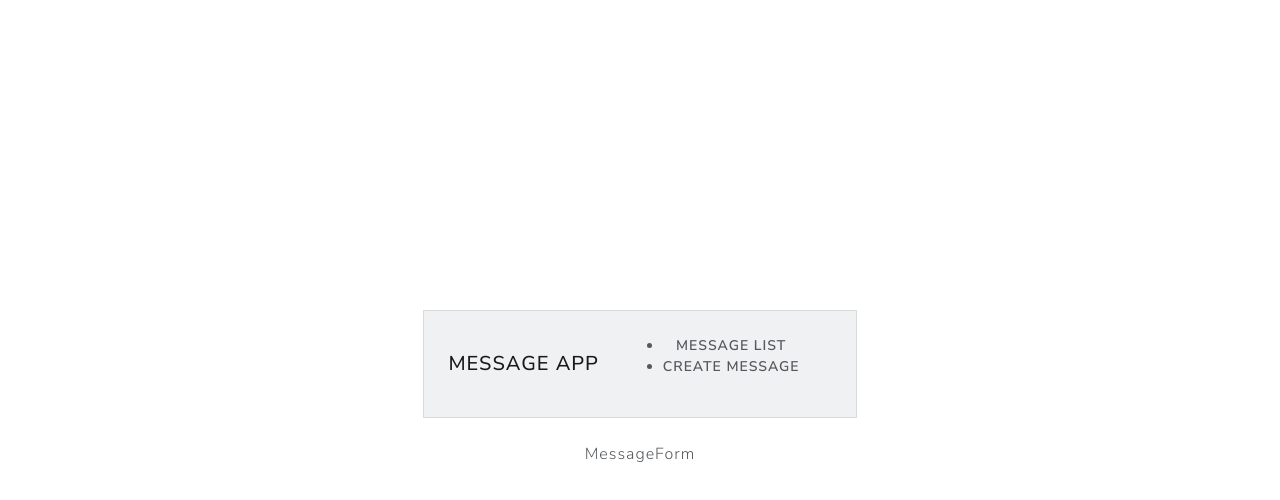
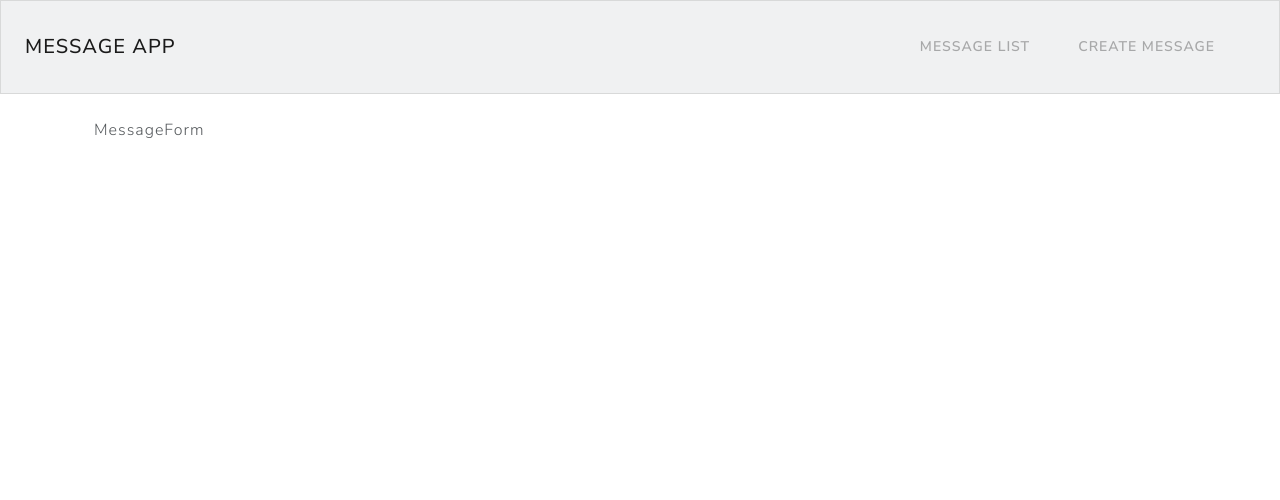
Before and after one commit to dashfuentes/b14-graphql, a React (Vite) app in the folder graphql-yoga-client/vite-project/: page / in a window 1280 px wide. Shown: the top 500 px of the page. Built offline with nearby package versions, Linux system fonts and the light colour scheme.

Commit message:
rename component extensions file

```diff
--- a/graphql-yoga-client/vite-project/src/App.css
+++ b/graphql-yoga-client/vite-project/src/App.css
@@ -1,8 +1,6 @@
 #root {
-  max-width: 1280px;
-  margin: 0 auto;
-  padding: 2rem;
-  text-align: center;
+  width: 100vw;
+  height: 100vh;
 }
 
 .logo {
--- a/graphql-yoga-client/vite-project/src/components/Navbar.js
+++ b/graphql-yoga-client/vite-project/src/components/Navbar.jsx
@@ -12,12 +12,14 @@ const Navbar = () => {
 				type="button"
 				data-toggle="collapse"
 				data-target="#navbarNav"
-				aria-label="Toggle navigation"
+				aria-controls="navbarNav"
+                aria-expanded="false"
+                aria-label="Toggle navigation"
 			>
 				<span className="navbar-toggler-icon" />
 			</button>
 			<div className="collapse navbar-collapse" id="navbarNav">
-				<ul>
+				<ul className="navbar-nav ms-auto">
 					<li className="nav-item">
 						<Link className="nav-link" to="/">
 							Message List
```
Also changed, not shown: graphql-yoga-client/vite-project/src/components/MessageForm.jsx (renamed from graphql-yoga-client/vite-project/src/components/MessageForm.js), graphql-yoga-client/vite-project/src/components/MessageList.jsx (renamed from graphql-yoga-client/vite-project/src/components/MessageList.js).
